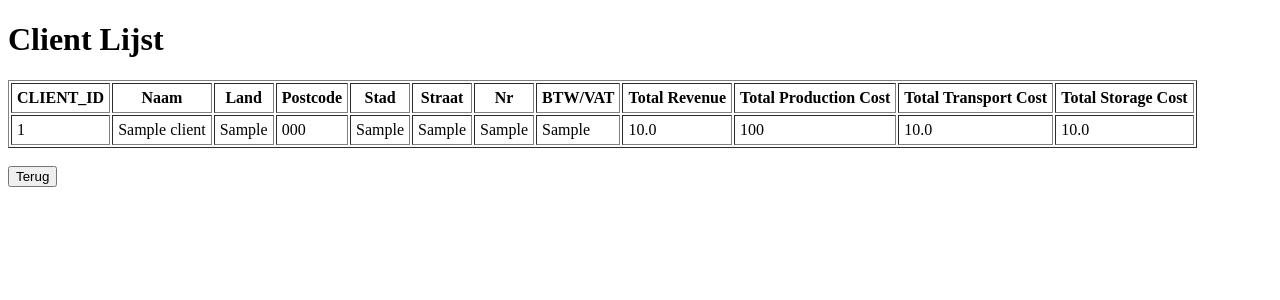
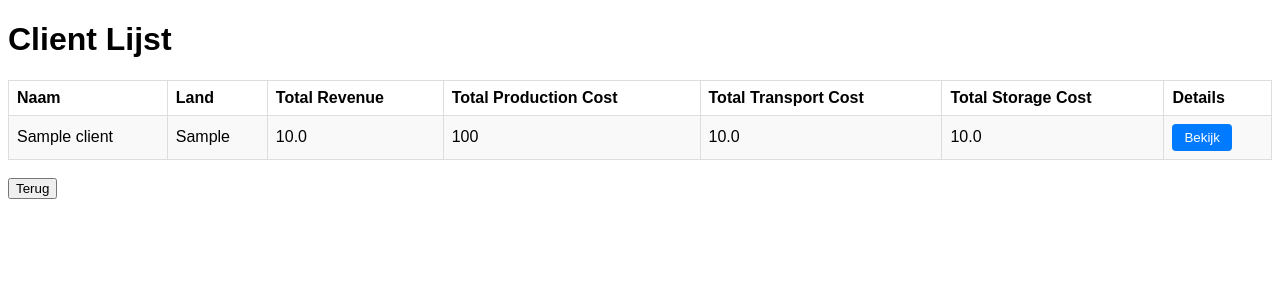
Before and after one commit to A-D-DBS-application/web-application-2025-group-22, a Flask app: page /clients in a window 1280 px wide. Shown: the top 300 px of the page. Run offline with Flask 3, Linux system fonts and the light colour scheme; tables that the repository leaves empty hold one stand-in row (values such as "Sample post").

Commit message:
Tabellen opgeschoond
(Voor analyse) minder noodzakelijke informatie onder een pop-up "Details" gezet

```diff
--- a/app/templates/clients.html
+++ b/app/templates/clients.html
@@ -3,44 +3,168 @@
 <head>
     <meta charset="UTF-8">
     <title>Client Lijst</title>
+        <style>
+        body {
+            font-family: Arial, sans-serif;
+        }
+        table {
+            width: 100%;
+            border-collapse: collapse;
+        }
+        th, td {
+            border: 1px solid #ddd;
+            padding: 8px;
+            text-align: left;
+        }
+        tr:nth-child(even) {
+            background-color: #f9f9f9;
+        }
+        tr:hover {
+            background-color: #f1f1f1;
+        }
+        .details-button {
+            padding: 6px 12px;
+            border: none;
+            background-color: #007BFF;
+            color: #fff;
+            cursor: pointer;
+            border-radius: 4px;
+        }
+        .details-button:hover {
+            background-color: #0056b3;
+        }
+        .modal {
+            display: none;
+            position: fixed;
+            z-index: 1000;
+            left: 0;
+            top: 0;
+            width: 100%;
+            height: 100%;
+            overflow: auto;
+            background-color: rgba(0, 0, 0, 0.5);
+        }
+        .modal-content {
+            background-color: #fff;
+            margin: 10% auto;
+            padding: 20px;
+            border: 1px solid #888;
+            width: 400px;
+            border-radius: 8px;
+            position: relative;
+        }
+        .close {
+            color: #aaa;
+            position: absolute;
+            top: 10px;
+            right: 15px;
+            font-size: 24px;
+            font-weight: bold;
+            cursor: pointer;
+        }
+        .close:hover {
+            color: #000;
+        }
+        .modal-row {
+            margin-bottom: 10px;
+        }
+        .modal-row strong {
+            display: inline-block;
+            width: 130px;
+        }
+    </style>
 </head>
 <body>
     <h1>Client Lijst</h1>
-    <table border="1" cellpadding="5">
+    <table>
         <tr>
-            <th>CLIENT_ID</th>
             <th>Naam</th>
             <th>Land</th>
-            <th>Postcode</th>
-            <th>Stad</th>
-            <th>Straat</th>
-            <th>Nr</th>
-            <th>BTW/VAT</th>
             <th>Total Revenue</th>
             <th>Total Production Cost</th>
             <th>Total Transport Cost</th>
             <th>Total Storage Cost</th>
+            <th>Details</th>
         </tr>
         {% for c in clients %}
+        {% set totals = client_totals.get(c.CLIENT_ID) %}
+        {% set client_data = {
+            'CLIENT_ID': c.CLIENT_ID,
+            'Postcode': c.Postcode,
+            'Stad': c.city,
+            'Straat': c.street,
+            'Nr': c.housenr,
+            'BTW_VAT': c.BTW_VAT,
+            'Naam': c.Name,
+            'Land': c.Country
+        } %}
         <tr>
-            <td>{{ c.CLIENT_ID }}</td>
             <td>{{ c.Name }}</td>
             <td>{{ c.Country }}</td>
-            <td>{{ c.Postcode }}</td>
-            <td>{{ c.city }}</td>
-            <td>{{ c.street }}</td>
-            <td>{{ c.housenr }}</td>
-            <td>{{ c.BTW_VAT }}</td>
-            {% set totals = client_totals.get(c.CLIENT_ID) %}
             <td>{{ totals.total_revenue | round(2) }}</td>
             <td>{{ totals.total_production_cost | round(2) }}</td>
             <td>{{ totals.total_transport_cost | round(2) }}</td>
             <td>{{ totals.total_storage_cost | round(2) }}</td>
+            <td>
+                <button class="details-button" data-client='{{ client_data | tojson | safe }}'>Bekijk</button>
+            </td>
         </tr>
         {% endfor %}
     </table>
 
+    <div id="clientModal" class="modal">
+        <div class="modal-content">
+            <span class="close" id="modalClose">&times;</span>
+            <h2>Client Details</h2>
+            <div class="modal-row"><strong>CLIENT_ID:</strong> <span id="modalClientId"></span></div>
+            <div class="modal-row"><strong>Naam:</strong> <span id="modalName"></span></div>
+            <div class="modal-row"><strong>Land:</strong> <span id="modalCountry"></span></div>
+            <div class="modal-row"><strong>Postcode:</strong> <span id="modalPostcode"></span></div>
+            <div class="modal-row"><strong>Stad:</strong> <span id="modalCity"></span></div>
+            <div class="modal-row"><strong>Straat:</strong> <span id="modalStreet"></span></div>
+            <div class="modal-row"><strong>Nr:</strong> <span id="modalNumber"></span></div>
+            <div class="modal-row"><strong>BTW/VAT:</strong> <span id="modalVat"></span></div>
+        </div>
+    </div>
+
     <br>
     <button onclick="window.location.href='/home'">Terug</button>
+
+    <script>
+        const modal = document.getElementById('clientModal');
+        const closeBtn = document.getElementById('modalClose');
+        const modalFields = {
+            CLIENT_ID: document.getElementById('modalClientId'),
+            Naam: document.getElementById('modalName'),
+            Land: document.getElementById('modalCountry'),
+            Postcode: document.getElementById('modalPostcode'),
+            Stad: document.getElementById('modalCity'),
+            Straat: document.getElementById('modalStreet'),
+            Nr: document.getElementById('modalNumber'),
+            BTW_VAT: document.getElementById('modalVat')
+        };
+
+        document.querySelectorAll('.details-button').forEach(button => {
+            button.addEventListener('click', () => {
+                const clientData = JSON.parse(button.getAttribute('data-client'));
+                Object.entries(clientData).forEach(([key, value]) => {
+                    if (modalFields[key] !== undefined) {
+                        modalFields[key].textContent = value || '-';
+                    }
+                });
+                modal.style.display = 'block';
+            });
+        });
+
+        closeBtn.onclick = function() {
+            modal.style.display = 'none';
+        };
+
+        window.onclick = function(event) {
+            if (event.target == modal) {
+                modal.style.display = 'none';
+            }
+        };
+    </script>
 </body>
 </html>
```
